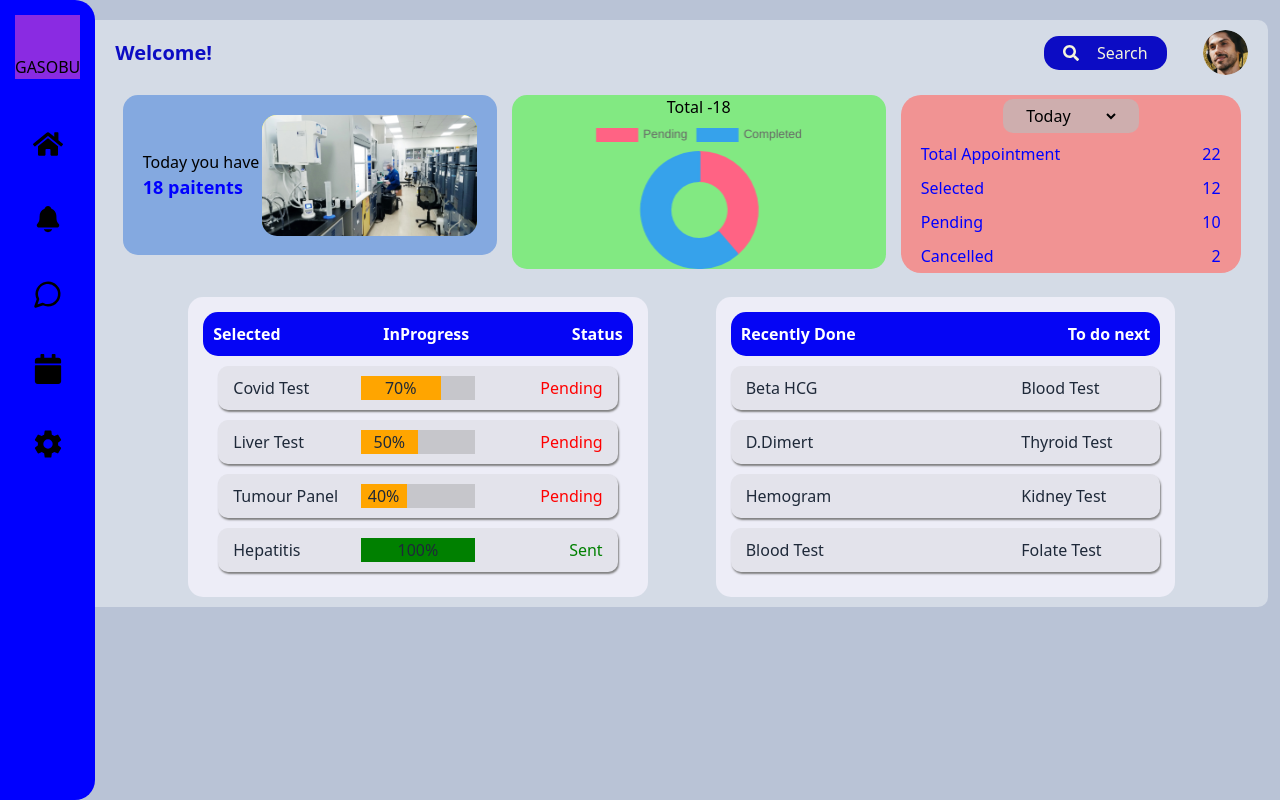
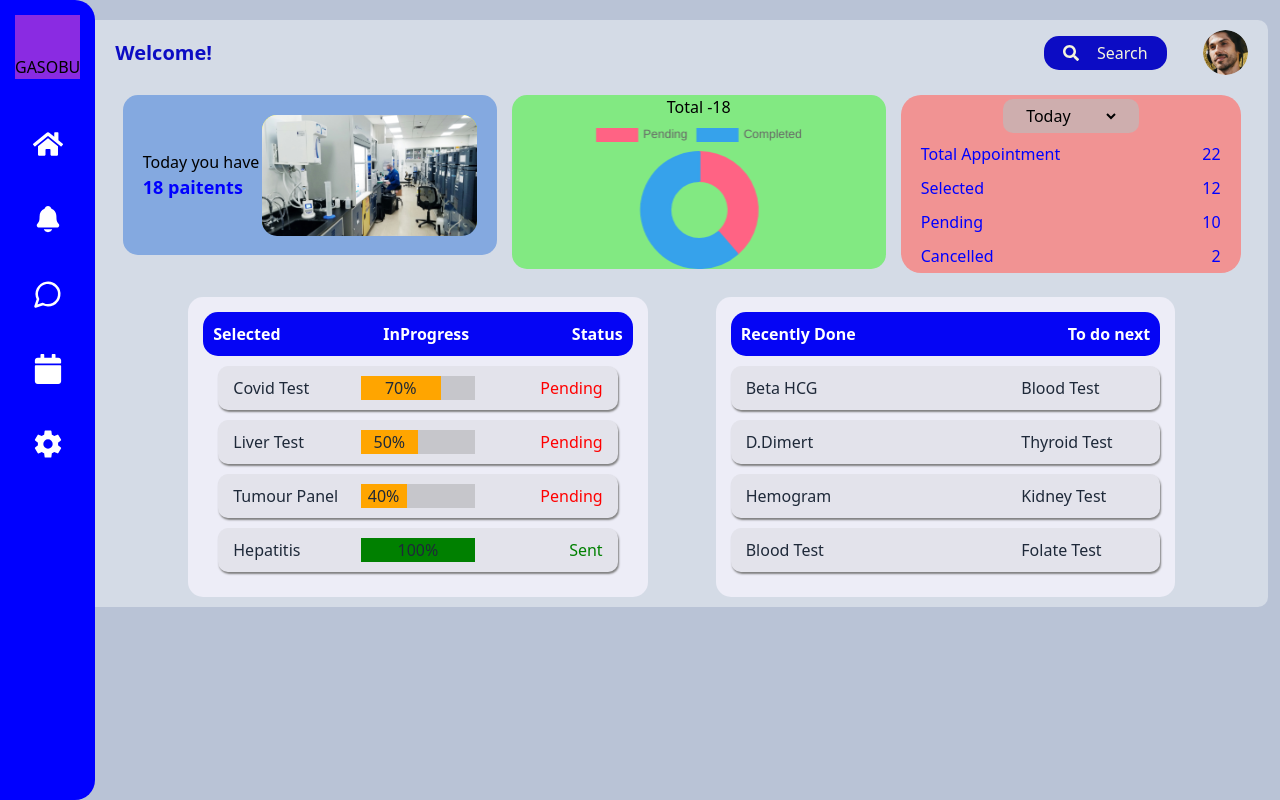
Before and after one commit to BridgetKas/laboratoryDashboard, a React (Vite) app: page / in a window 1280 px wide. Built offline with nearby package versions, Linux system fonts and the light colour scheme.

Commit message:
Changed the color of the icons to beige

```diff
--- a/src/bar/bar.tsx
+++ b/src/bar/bar.tsx
@@ -1,4 +1,3 @@
-import React from 'react'
 
 function Bar({percent}:{percent:number}) {
   return (
--- a/src/desktop/desktop.module.css
+++ b/src/desktop/desktop.module.css
@@ -25,3 +25,8 @@
     flex-direction: column;
     gap: 45px;
 }
+
+.activeIcon {
+    color:beige;
+    background-color: red;
+}
--- a/src/desktop/desktop.tsx
+++ b/src/desktop/desktop.tsx
@@ -9,27 +9,27 @@ import styles from './desktop.module.css'
 
 const navBar = [
   {
-    label:<FaHome size={30}/>,
+    label:<FaHome size={30} color='white'/>,
     id:1,
     path:'/'
   },
   {
-    label:<IoNotifications size={30} />,
+    label:<IoNotifications size={30} color='white'/>,
     id:2,
     path:'/#what-we-do'
   },
   {
-    label:<LuMessageCircle size={30}/>,
+    label:<LuMessageCircle size={30} color='white'/>,
     id:3,
     path:'/our-products'
   },
   {
-    label:<FaCalendar size={30}/>,
+    label:<FaCalendar size={30} color='white'/>,
     id:4,
     path:'/about-us'
   },
   {
-    label:<IoSettingsSharp size={30}/>,
+    label:<IoSettingsSharp size={30} color='white'/>,
     id:5,
     path:'/contact-us'
   }
@@ -51,7 +51,7 @@ function DesktopNav() {
               <li key={link.id}>
                 <NavLink
                   to={link.path}
-                  className={({ isActive }) => isActive ? "font-extrabold underline" : ""}
+                  className={({ isActive }) => isActive ? "activeIcon" : " icon"}
                 >
                   {link.label}
                 </NavLink>
```
